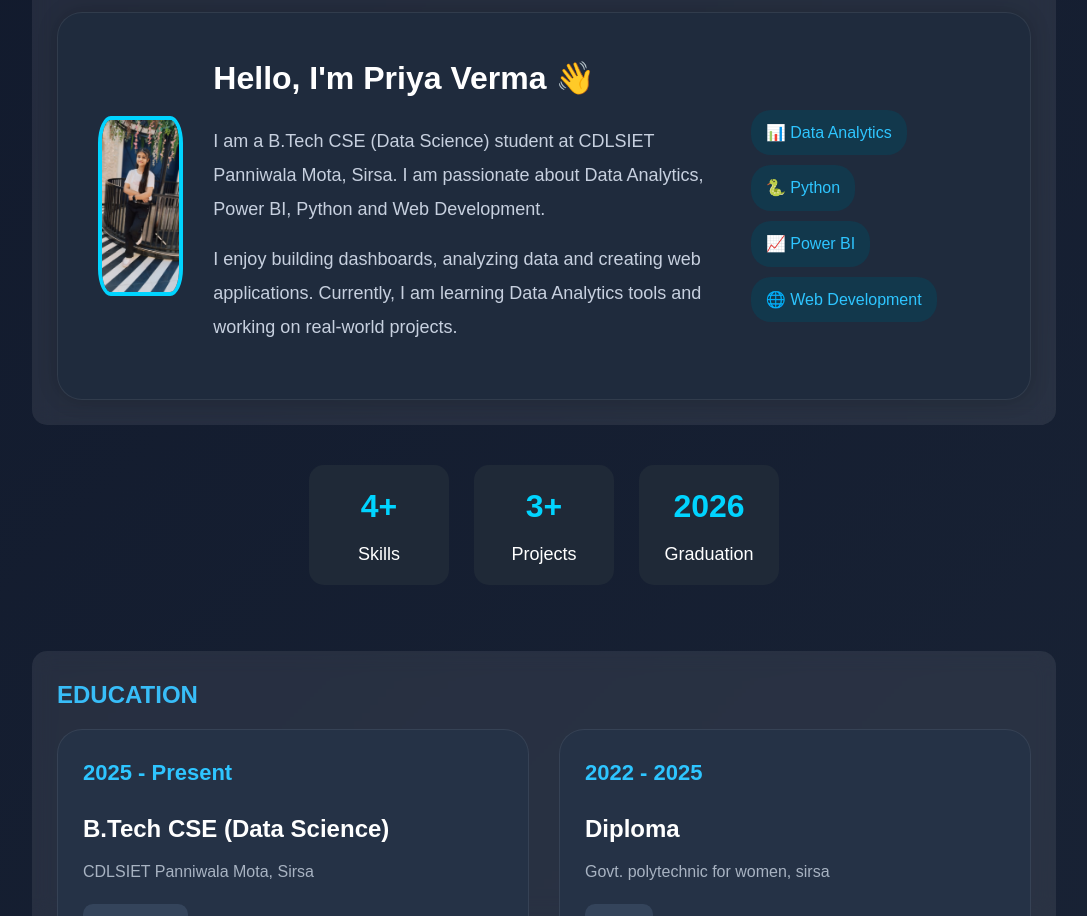
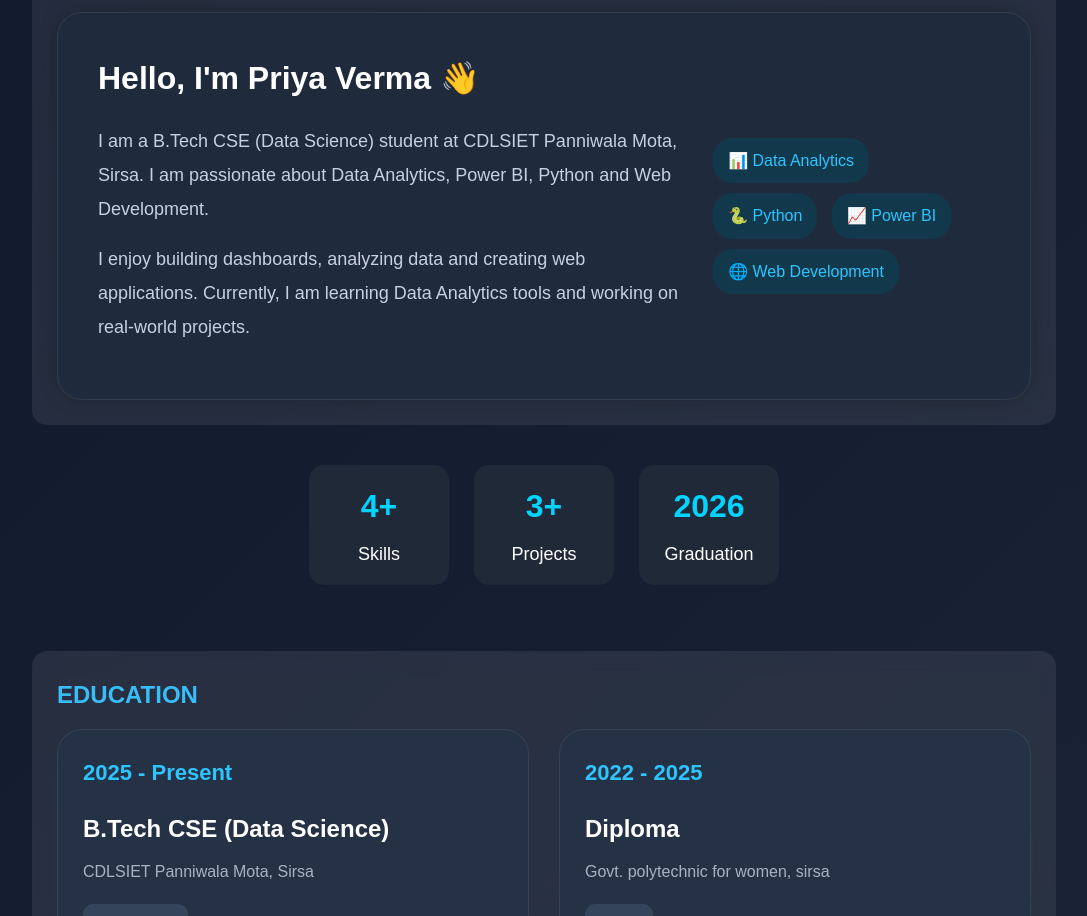
Before and after one commit to priyaverma1213/priya-portfolio, a plain HTML site: page index.html in a window 1280 px wide. Shown: the part 1030-1946 px from the top of the page, without its empty margins (96-1183 px from the left). Drawn offline with Linux system fonts and the light colour scheme.

Commit message:
Add files via upload

```diff
--- a/index.html
+++ b/index.html
@@ -58,7 +58,6 @@
     <div class="about-card">
 
     <div class="about-content">
-        <img src="priya2.jpeg" class="about-img">
 
         <div class="about-text">
             <h3>Hello, I'm Priya Verma 👋</h3>
```
